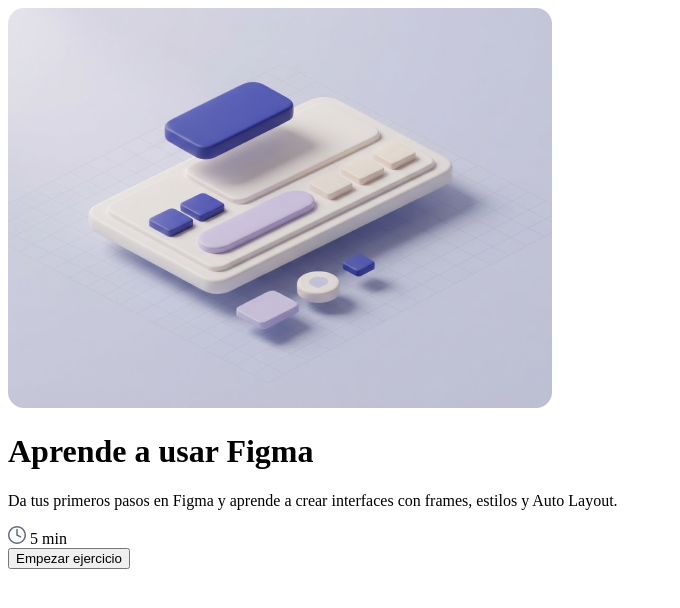
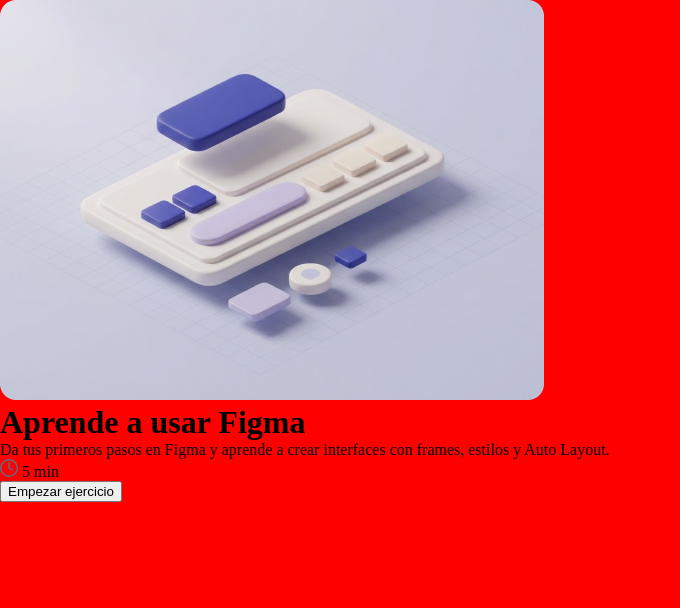
Before and after one commit to OSCARQUIN/HTML-CSS-Git, a plain HTML site: page Semana04/dia01-css-card-ejemplo-figma/index.html in a window 1280 px wide. Shown: the whole page, without its empty margins (0-680 px from the left). Drawn offline with Linux system fonts and the light colour scheme.

Commit message:
Semana04-01

```diff
--- a/Semana04/dia01-css-card-ejemplo-figma/styles.css
+++ b/Semana04/dia01-css-card-ejemplo-figma/styles.css
@@ -0,0 +1,12 @@
+* {
+    box-sizing: border-box;
+    margin: 0;
+}
+
+html{
+    font-size: 16px;
+}
+
+body{
+    background-color: red;
+}
```
Also changed, not shown: Semana04/dia01-css-card-ejemplo-figma/index.html (+1 -0 lines).
